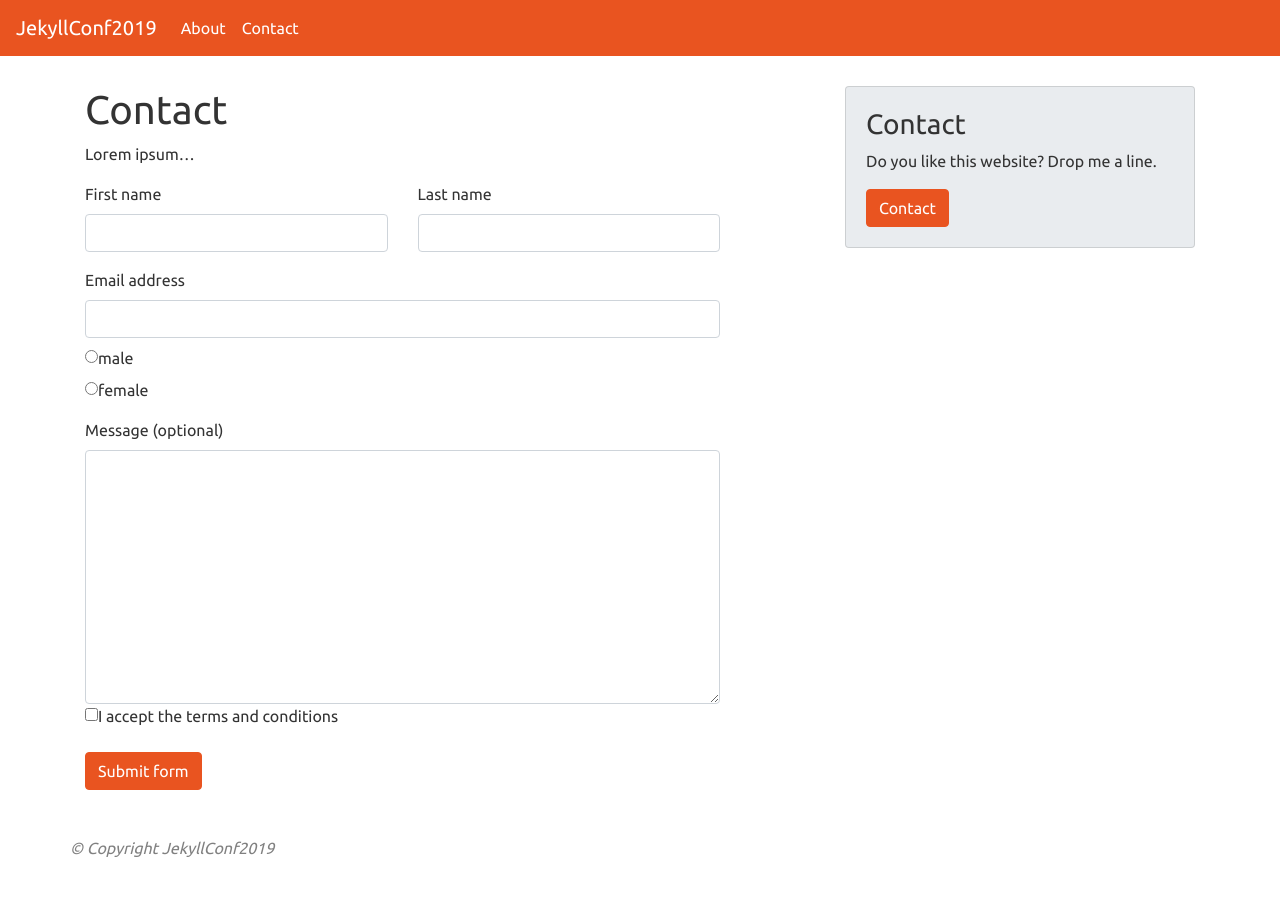
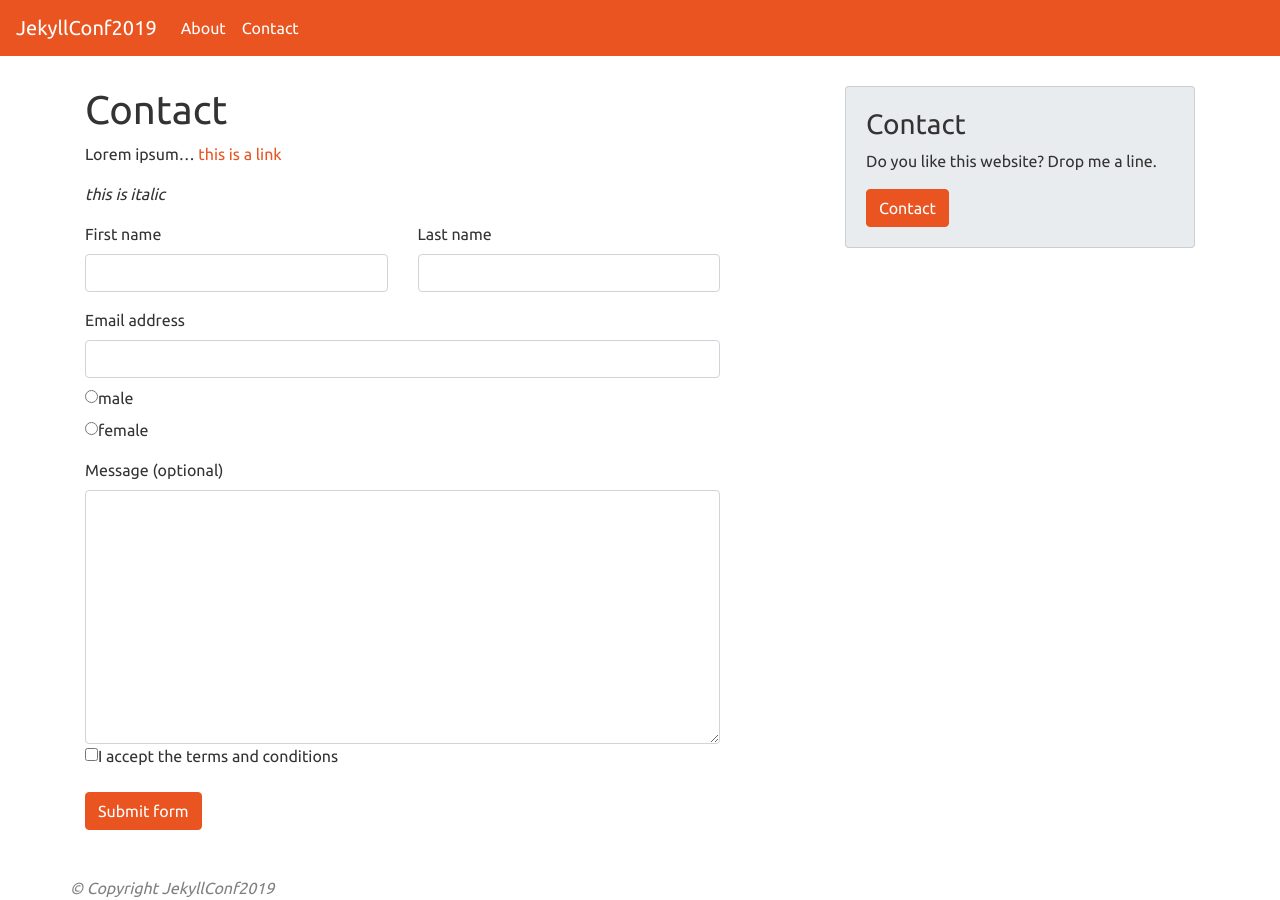
Before and after one commit to Ikass/jekyllconf2019_live, a Jekyll site: the page built from contact.md, in a window 1280 px wide. Built offline with Jekyll 4.4.1, drawn with Linux system fonts in a browser that asks for light colours; our own code applies the rules of GitHub Pages for plain Markdown files.

Commit message:
Updated 'contact.md' via CloudCannon

```diff
--- a/contact.md
+++ b/contact.md
@@ -39,4 +39,6 @@ forms:
 
 # Contact
 
-Lorem ipsum...
+Lorem ipsum… [this is a link](https://www.google.com){: target="_blank"}
+
+*this is italic*
```
